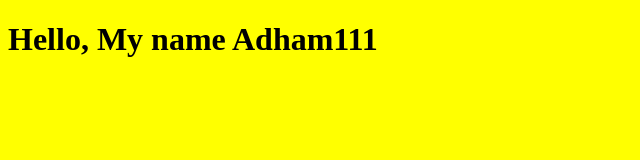
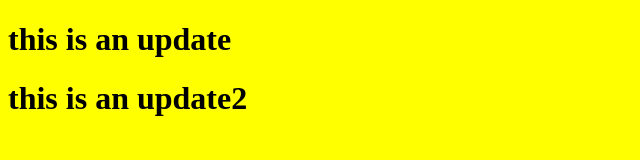
Before and after one commit to Adham-Al-Amir/myproject, a plain HTML site: page index.html in a window 1280 px wide. Shown: the whole page, without its empty margins (0-640 px from the left). Drawn offline with Linux system fonts and the light colour scheme.

Commit message:
edit html2

```diff
--- a/index.html
+++ b/index.html
@@ -7,7 +7,8 @@
     <link rel="stylesheet" href="stylse.css">
 </head>
 <body>
-    <h1>Hello, My name Adham111</h1>
+    <h1>this is an update</h1>
+    <h1>this is an update2</h1>
     <script src="app.js"></script>
 </body>
 </html>
```
